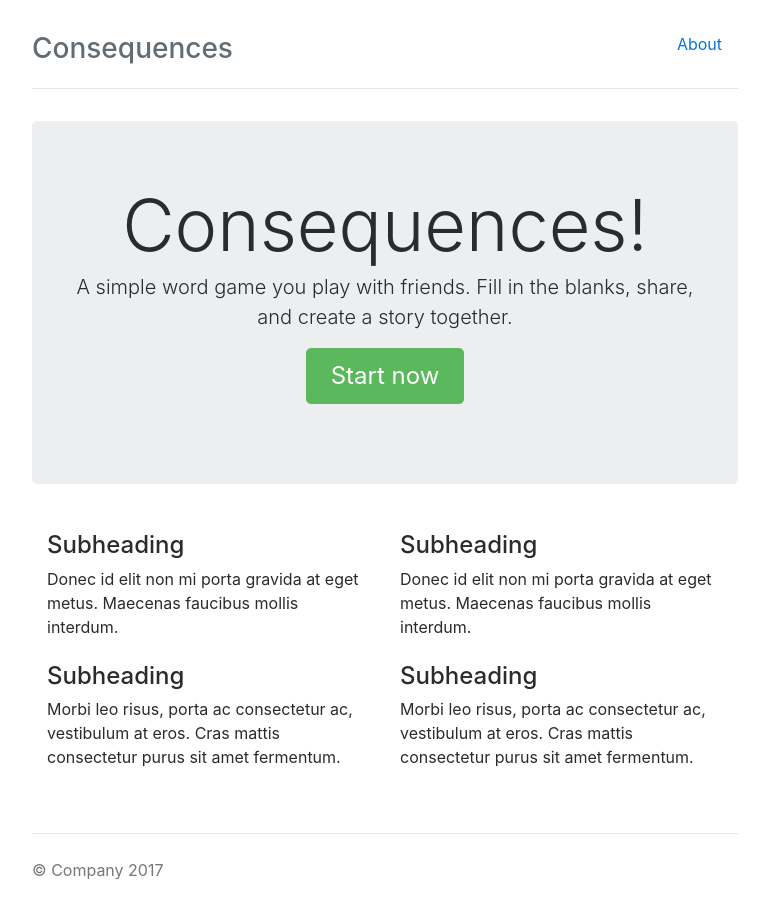
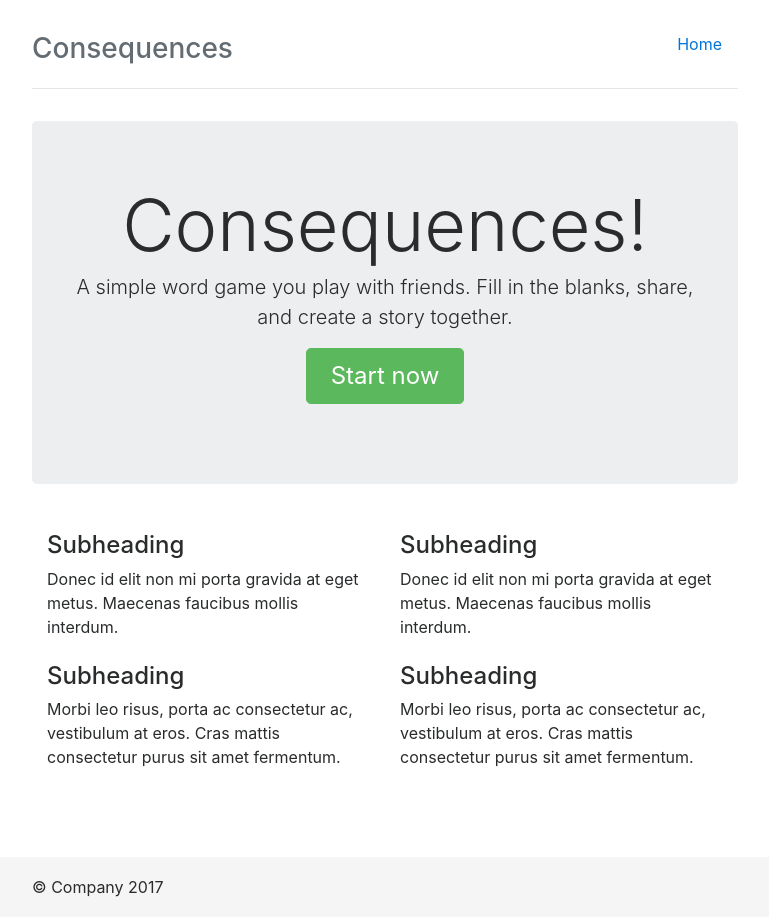
Before and after one commit to caspii/blankz, a Flask app: page / in a window 1280 px wide. Shown: the whole page, without its empty margins (255-1024 px from the left). After the commit the page ends 897 px from the top, so only its background shows below. Run offline with Flask 2, Linux system fonts and the light colour scheme; some libraries are stand-ins or nearby versions.

Commit message:
Made footer sticky

```diff
--- a/static/style.css
+++ b/static/style.css
@@ -22,13 +22,6 @@ body {
   margin-top: 0;
   margin-bottom: 0;
   line-height: 3rem;
-}
-
-/* Custom page footer */
-.footer {
-  padding-top: 1.5rem;
-  color: #777;
-  border-top: .05rem solid #e5e5e5;
 }
 
 /* Customize container */
@@ -77,3 +70,23 @@ body {
     border-bottom: 0;
   }
 }
+
+/* Sticky footer styles
+-------------------------------------------------- */
+html {
+  position: relative;
+  min-height: 100%;
+}
+body {
+  /* Margin bottom by footer height */
+  margin-bottom: 60px;
+}
+.footer {
+  position: absolute;
+  bottom: 0;
+  width: 100%;
+  /* Set the fixed height of the footer here */
+  height: 60px;
+  line-height: 60px; /* Vertically center the text there */
+  background-color: #f5f5f5;
+}
--- a/templates/layout.html
+++ b/templates/layout.html
@@ -18,7 +18,7 @@
         <nav>
           <ul class="nav nav-pills float-right">
             <li class="nav-item">
-              <a class="nav-link" href="#">About</a>
+              <a class="nav-link" href="/">Home</a>
             </li>
           </ul>
         </nav>
@@ -29,11 +29,13 @@
       {% block body %}{% endblock %}
       <!-- End actual content -->
 
+    </div> <!-- /container -->
       <footer class="footer">
-        <p>&copy; Company 2017</p>
+        <div class="container">
+          <p>&copy; Company 2017</p>
+        </div>
       </footer>
 
-    </div> <!-- /container -->
     <!-- jQuery first, then Tether, then Bootstrap JS. -->
     <script src="https://code.jquery.com/jquery-3.1.1.slim.min.js" integrity="sha384-A7FZj7v+d/sdmMqp/nOQwliLvUsJfDHW+k9Omg/a/EheAdgtzNs3hpfag6Ed950n" crossorigin="anonymous"></script>
     <script src="https://cdnjs.cloudflare.com/ajax/libs/tether/1.4.0/js/tether.min.js" integrity="sha384-DztdAPBWPRXSA/3eYEEUWrWCy7G5KFbe8fFjk5JAIxUYHKkDx6Qin1DkWx51bBrb" crossorigin="anonymous"></script>
```
